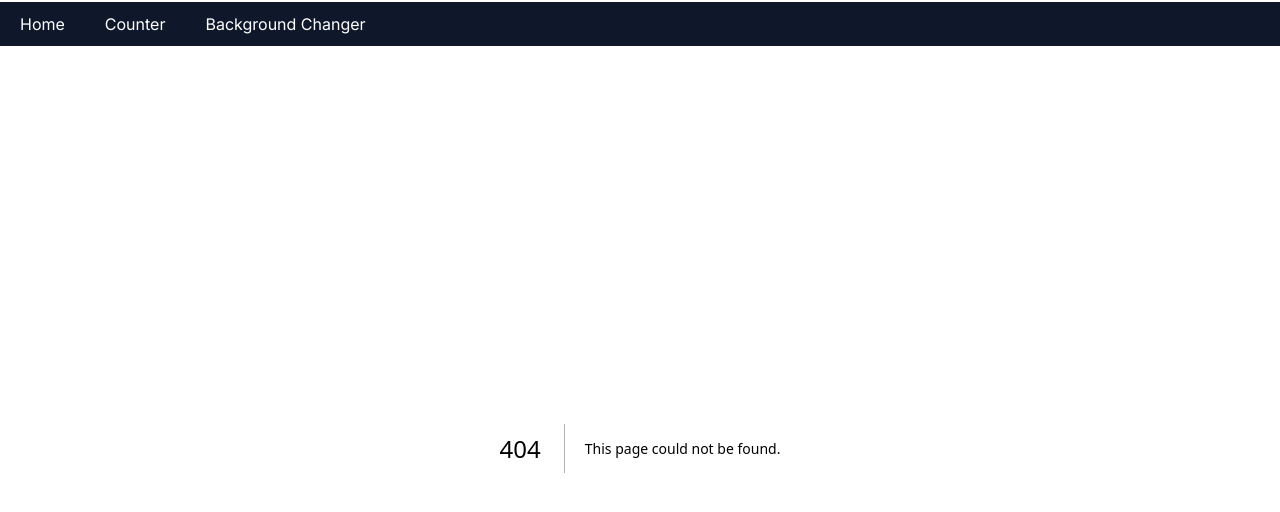
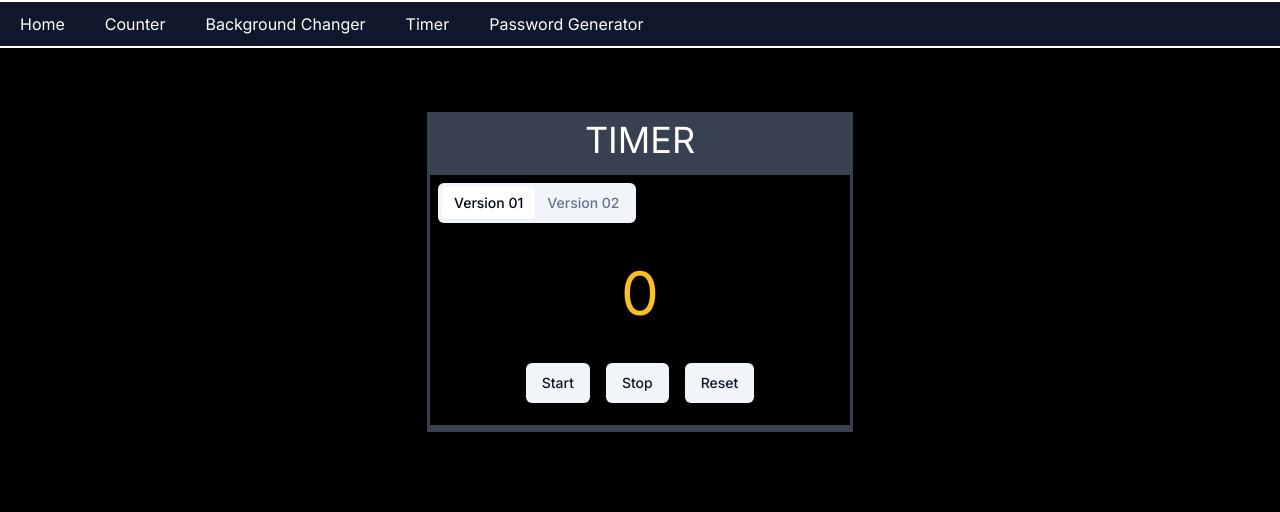
Before and after one commit to rizwanriaz1988/PIAIC_PRACTICE, a Next.js app in the folder Quarter 02/project_nextjs/: page /timer in a window 1280 px wide. Before the commit this address had no page. Shown: the top 512 px of the page. Built offline with nearby package versions, Linux system fonts and the light colour scheme.

Commit message:
timer created

```diff
--- a/Quarter 02/project_nextjs/package.json
+++ b/Quarter 02/project_nextjs/package.json
@@ -12,6 +12,7 @@
     "@radix-ui/react-dropdown-menu": "^2.0.6",
     "@radix-ui/react-menubar": "^1.0.4",
     "@radix-ui/react-slot": "^1.0.2",
+    "@radix-ui/react-tabs": "^1.0.4",
     "class-variance-authority": "^0.7.0",
     "clsx": "^2.0.0",
     "lucide-react": "^0.292.0",
--- a/Quarter 02/project_nextjs/src/app/bgchanger/page.tsx
+++ b/Quarter 02/project_nextjs/src/app/bgchanger/page.tsx
@@ -7,7 +7,7 @@
 function BgChanger() {
 
 
-    const [color,setColor] = useState("olive")
+    const [color,setColor] = useState("black")
 
     return (
         <div className="flex flex-col items-center justify-end h-screen w-full bg-slate-800" style={{backgroundColor: color}}>
--- a/Quarter 02/project_nextjs/src/app/layout.tsx
+++ b/Quarter 02/project_nextjs/src/app/layout.tsx
@@ -54,6 +54,20 @@
               {" "}
               Background Changer{" "}
             </Link>
+            <Link
+              href="/timer"
+              className="px-5 py-2.5 hover:text-green-500 text-white"
+            >
+              {" "}
+              Timer{" "}
+            </Link>
+            <Link
+              href="/passgenerator"
+              className="px-5 py-2.5 hover:text-green-500 text-white"
+            >
+              {" "}
+              Password Generator{" "}
+            </Link>
           </div>
 
         </div>
--- /dev/null
+++ b/Quarter 02/project_nextjs/src/app/timer/page.tsx
@@ -0,0 +1,94 @@
+"use client";
+import { useEffect, useState } from "react";
+import { Button } from "@/components/ui/button";
+import { Tabs, TabsContent, TabsList, TabsTrigger } from "@/components/ui/tabs";
+
+export default function Timer() {
+  let [timerState, setTimerState] = useState(0);
+  let [runningState, setrunningState] = useState(false);
+  let [buttonState, setbuttonState] = useState("Start");
+
+  let timeoutID: any;
+  useEffect(() => {
+    if (runningState) {
+      timeoutID = setTimeout(() => {
+        setTimerState((prevState) => prevState + 1);
+      }, 1000);
+    }
+  }, [runningState, timerState]);
+  function start() {
+    setrunningState(true);
+  }
+  function stop() {
+    setrunningState(false);
+    clearTimeout(timeoutID);
+  }
+  function reset() {
+    setrunningState(false);
+    clearTimeout(timeoutID);
+    setTimerState(0);
+  }
+
+  return (
+    <div className="flex py-16 justify-center bg-black h-screen mx-auto w-screen">
+      <div className="flex flex-col bg-gray-700 items-center justify-around mx-auto w-2/6 h-80 ">
+        <div className="text-white items-center  mx-auto text-4xl ">
+          <h1>TIMER</h1>
+        </div>
+        <div className="flex items-center mx-auto justify-around flex-col">
+          {/* ========================tabs======================== */}
+          <Tabs defaultValue="account" className="w-[420px] h-[250px] justify-around mx-auto px-2 py-2 bg-black items-center">
+            <TabsList>
+              <TabsTrigger value="account">Version 01</TabsTrigger>
+              <TabsTrigger value="password">Version 02</TabsTrigger>
+            </TabsList>
+            <TabsContent value="account" className="flex flex-col">
+              <div className="text-white flex items-center justify-center mx-auto flex-col my-8">
+                <h1 className="text-6xl text-amber-400">{timerState}</h1>
+              </div>
+
+              <div className="flex gap-4 justify-center my-2">
+                <Button variant="secondary" onClick={() =>
+                    (setbuttonState("Stop"), start())
+                     }>
+                  Start
+                </Button>
+                <Button variant="secondary" onClick={stop}>
+                  Stop
+                </Button>
+                <Button variant="secondary" onClick={reset}>
+                  Reset
+                </Button>
+              </div>
+            </TabsContent>
+            <TabsContent value="password" className="flex flex-col">
+              <div className="text-white flex items-center justify-center mx-auto flex-col my-6">
+                <h1 className="text-6xl text-amber-400">{timerState}</h1>
+              </div>
+
+              <div className="flex gap-4 justify-center my-4">
+                <Button
+                  variant="secondary"
+                  onClick={() =>
+                    buttonState === "Start"
+                      ? (setbuttonState("Stop"), start())
+                      : (setbuttonState("Start"), stop())
+                  }
+                >
+                  {buttonState}
+                </Button>
+
+                <Button
+                  variant="secondary"
+                  onClick={() => (reset(), setbuttonState("Start"))}
+                >
+                  Reset
+                </Button>
+              </div>
+            </TabsContent>
+          </Tabs>
+        </div>
+      </div>
+    </div>
+  );
+}
--- /dev/null
+++ b/Quarter 02/project_nextjs/src/components/ui/tabs.tsx
@@ -0,0 +1,55 @@
+"use client"
+
+import * as React from "react"
+import * as TabsPrimitive from "@radix-ui/react-tabs"
+
+import { cn } from "@/lib/utils"
+
+const Tabs = TabsPrimitive.Root
+
+const TabsList = React.forwardRef<
+  React.ElementRef<typeof TabsPrimitive.List>,
+  React.ComponentPropsWithoutRef<typeof TabsPrimitive.List>
+>(({ className, ...props }, ref) => (
+  <TabsPrimitive.List
+    ref={ref}
+    className={cn(
+      "inline-flex h-10 items-center justify-center rounded-md bg-muted p-1 text-muted-foreground",
+      className
+    )}
+    {...props}
+  />
+))
+TabsList.displayName = TabsPrimitive.List.displayName
+
+const TabsTrigger = React.forwardRef<
+  React.ElementRef<typeof TabsPrimitive.Trigger>,
+  React.ComponentPropsWithoutRef<typeof TabsPrimitive.Trigger>
+>(({ className, ...props }, ref) => (
+  <TabsPrimitive.Trigger
+    ref={ref}
+    className={cn(
+      "inline-flex items-center justify-center whitespace-nowrap rounded-sm px-3 py-1.5 text-sm font-medium ring-offset-background transition-all focus-visible:outline-none focus-visible:ring-2 focus-visible:ring-ring focus-visible:ring-offset-2 disabled:pointer-events-none disabled:opacity-50 data-[state=active]:bg-background data-[state=active]:text-foreground data-[state=active]:shadow-sm",
+      className
+    )}
+    {...props}
+  />
+))
+TabsTrigger.displayName = TabsPrimitive.Trigger.displayName
+
+const TabsContent = React.forwardRef<
+  React.ElementRef<typeof TabsPrimitive.Content>,
+  React.ComponentPropsWithoutRef<typeof TabsPrimitive.Content>
+>(({ className, ...props }, ref) => (
+  <TabsPrimitive.Content
+    ref={ref}
+    className={cn(
+      "mt-2 ring-offset-background focus-visible:outline-none focus-visible:ring-2 focus-visible:ring-ring focus-visible:ring-offset-2",
+      className
+    )}
+    {...props}
+  />
+))
+TabsContent.displayName = TabsPrimitive.Content.displayName
+
+export { Tabs, TabsList, TabsTrigger, TabsContent }
```
Also changed, not shown: Quarter 02/project_nextjs/src/app/passgenerator/page.tsx (added), 1 other file (tests, documents, lock files or other folders).
